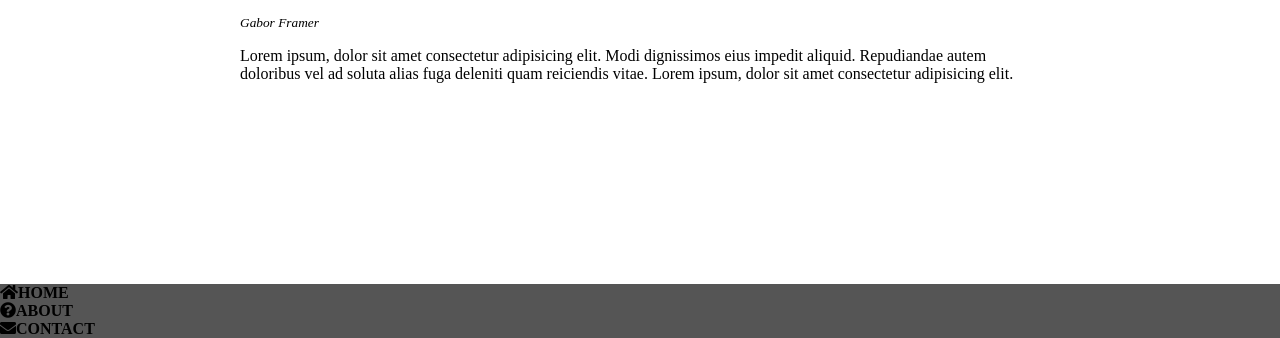
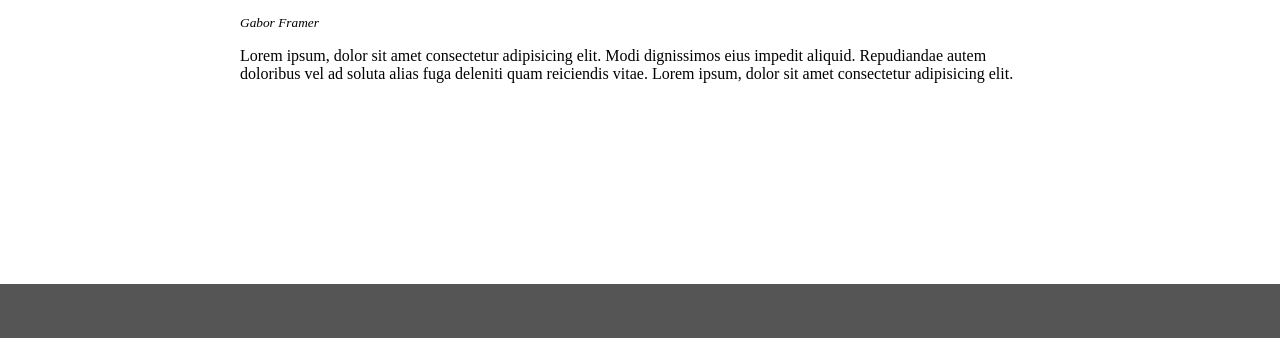
Before and after one commit to Marina8989/rotatingNavigationJS, a plain HTML site: page index.html in a window 1280 px wide. Shown: the part 516-854 px from the top of the page. After the commit the page ends 800 px from the top, so only its background shows below. Drawn offline with Linux system fonts and the light colour scheme.

Commit message:
finished

```diff
--- a/main.css
+++ b/main.css
@@ -8,13 +8,15 @@ body{
     width: 100vw;
     overflow-x: none;
     background: rgb(85, 85, 85);
+    position: relative;
 }
 .container{
     padding: 5rem 15rem;
     background: white;
     height: 100vh;
     position: relative;
-   transform-origin: top;
+    transform-origin: top left;
+    z-index: 2;
 }
 .circle-btn button{
     background: tomato;
@@ -45,6 +47,20 @@ small{
 
 .show-nav{
     transform: rotate(-20deg);
-    top: -10rem;
+    /* top: -10rem; */
     transition:transform 2s ease;
 }
+
+.navigation {
+   position: absolute;
+   bottom: 4rem;
+   left: 1rem;
+}
+.navigation ul li{
+    list-style: none;
+    margin: 1.5rem 0;
+}
+.navigation ul li i{
+    color: tomato;
+
+}
```
